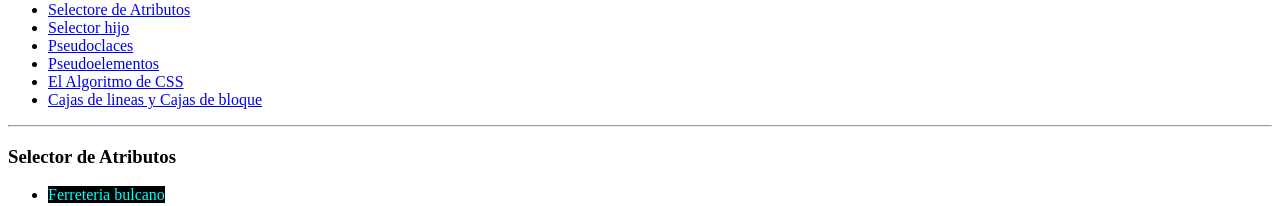
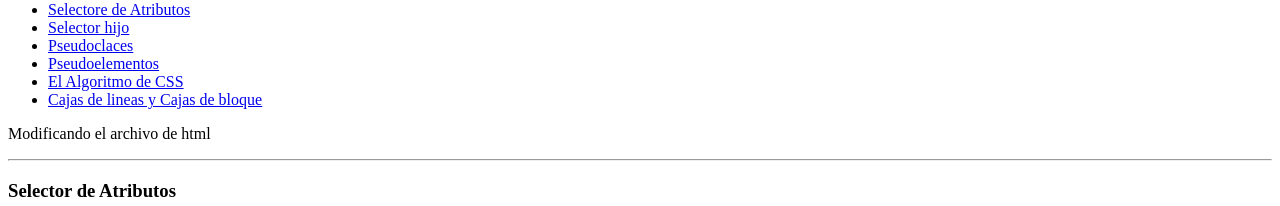
Before and after one commit to jyos123/practicas-css, a plain HTML site: page index.html in a window 1280 px wide. Shown: the part 79-285 px from the top of the page. Drawn offline with Linux system fonts and the light colour scheme.

Commit message:
modifed: index.html

```diff
--- a/index.html
+++ b/index.html
@@ -23,6 +23,7 @@
             <li><a href="index.html#6">Cajas de lineas y Cajas de bloque</a></li>
         </ul>
 
+        <p>Modificando el archivo de html</p>
     </article>
     <hr>
     <h3 id="1">Selector de Atributos</h3>
```
